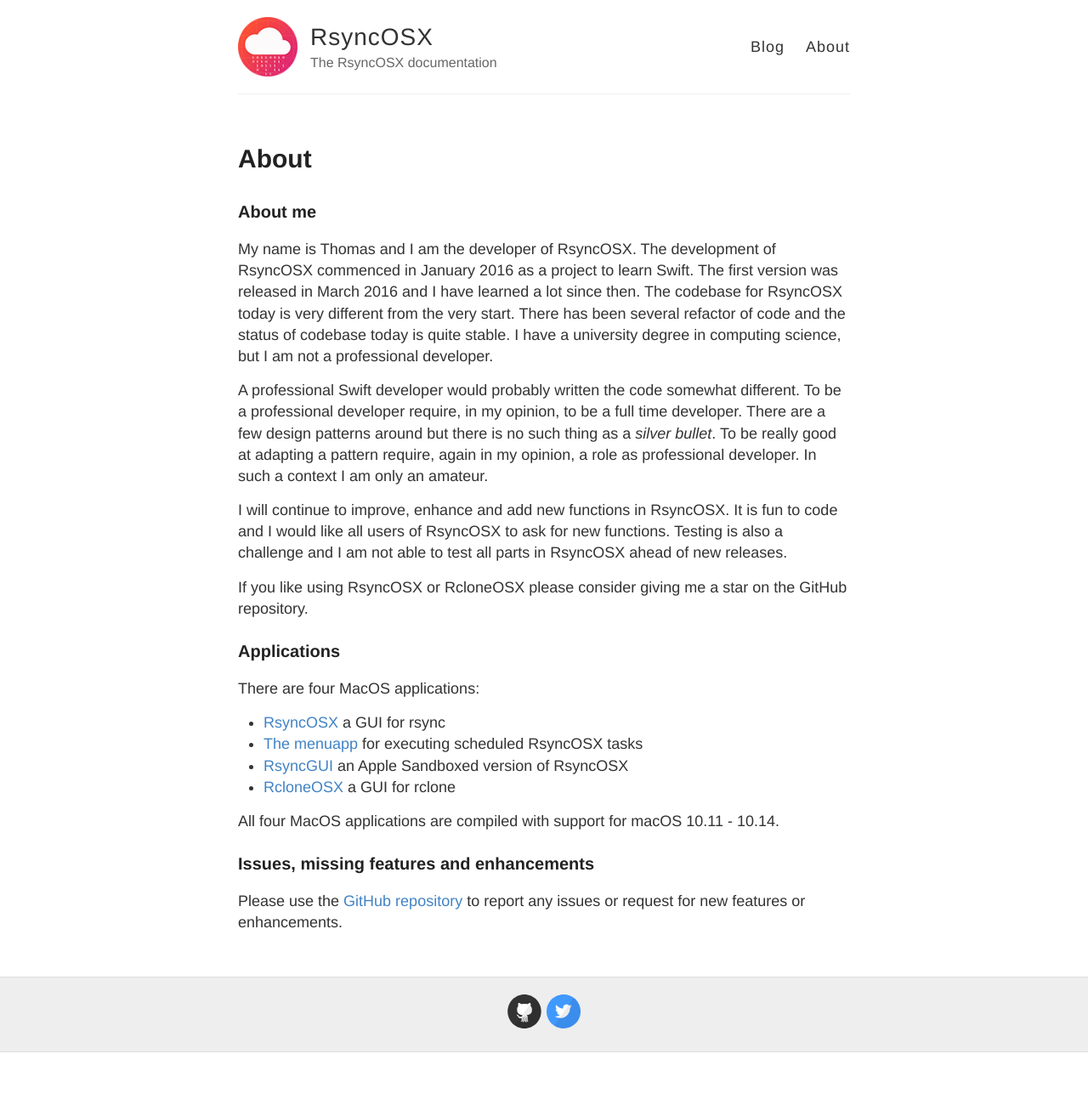
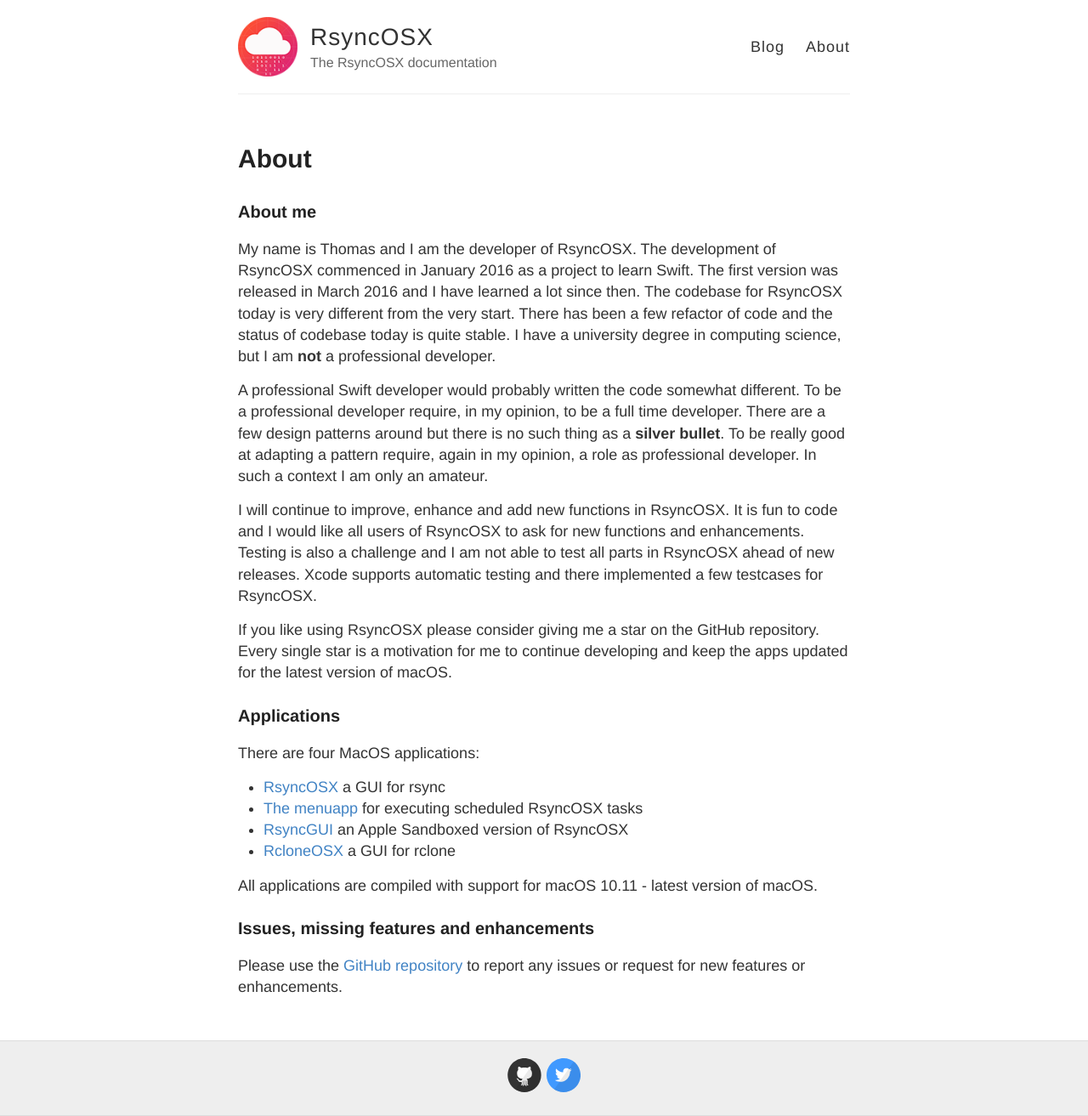
Before and after one commit to d2s/Documentation, a Jekyll site: the page built from about.md, in a window 1280 px wide. Shown: the whole page at 85% size. Built offline with Jekyll 4.4.1, drawn with Linux system fonts in a browser that asks for light colours; before the commit the page ends 1238 px from its top, so only the background shows below that.

Commit message:
Update about.md

```diff
--- a/about.md
+++ b/about.md
@@ -5,13 +5,13 @@ permalink: /about/
 ---
 ### About me
 
-My name is Thomas and I am the developer of RsyncOSX. The development of RsyncOSX commenced in January 2016 as a project to learn Swift. The first version was released in March 2016 and I have learned a lot since then. The codebase for RsyncOSX today is very different from the very start. There has been several refactor of code and the status of codebase today is quite stable. I have a university degree in computing science, but I am not a professional developer.
+My name is Thomas and I am the developer of RsyncOSX. The development of RsyncOSX commenced in January 2016 as a project to learn Swift. The first version was released in March 2016 and I have learned a lot since then. The codebase for RsyncOSX today is very different from the very start. There has been a few refactor of code and the status of codebase today is quite stable. I have a university degree in computing science, but I am **not** a professional developer.
 
-A professional Swift developer would probably written the code somewhat different. To be a professional developer require, in my opinion, to be a full time developer. There are a few design patterns around but there is no such thing as a *silver bullet*. To be really good at adapting a pattern require, again in my opinion, a role as professional developer. In such a context I am only an amateur.
+A professional Swift developer would probably written the code somewhat different. To be a professional developer require, in my opinion, to be a full time developer. There are a few design patterns around but there is no such thing as a **silver bullet**. To be really good at adapting a pattern require, again in my opinion, a role as professional developer. In such a context I am only an amateur.
 
-I will continue to improve, enhance and add new functions in RsyncOSX. It is fun to code and I would like all users of RsyncOSX to ask for new functions. Testing is also a challenge and I am not able to test all parts in RsyncOSX ahead of new releases.
+I will continue to improve, enhance and add new functions in RsyncOSX. It is fun to code and I would like all users of RsyncOSX to ask for new functions and enhancements. Testing is also a challenge and I am not able to test all parts in RsyncOSX ahead of new releases. Xcode supports automatic testing and there implemented a few testcases for RsyncOSX.
 
-If you like using RsyncOSX or RcloneOSX please consider giving me a star on the GitHub repository.
+If you like using RsyncOSX please consider giving me a star on the GitHub repository. Every single star is a motivation for me to continue developing and keep the apps updated for the latest version of macOS.
 
 ### Applications
 
@@ -22,7 +22,7 @@ There are four MacOS applications:
 - [RsyncGUI](/RsyncGUIChangelog) an Apple Sandboxed version of RsyncOSX
 - [RcloneOSX](https://github.com/rsyncOSX/rcloneosx) a GUI for rclone
 
-All four MacOS applications are compiled with support for macOS 10.11 - 10.14.
+All applications are compiled with support for macOS 10.11 - latest version of macOS.
 
 ### Issues, missing features and enhancements
 
```
